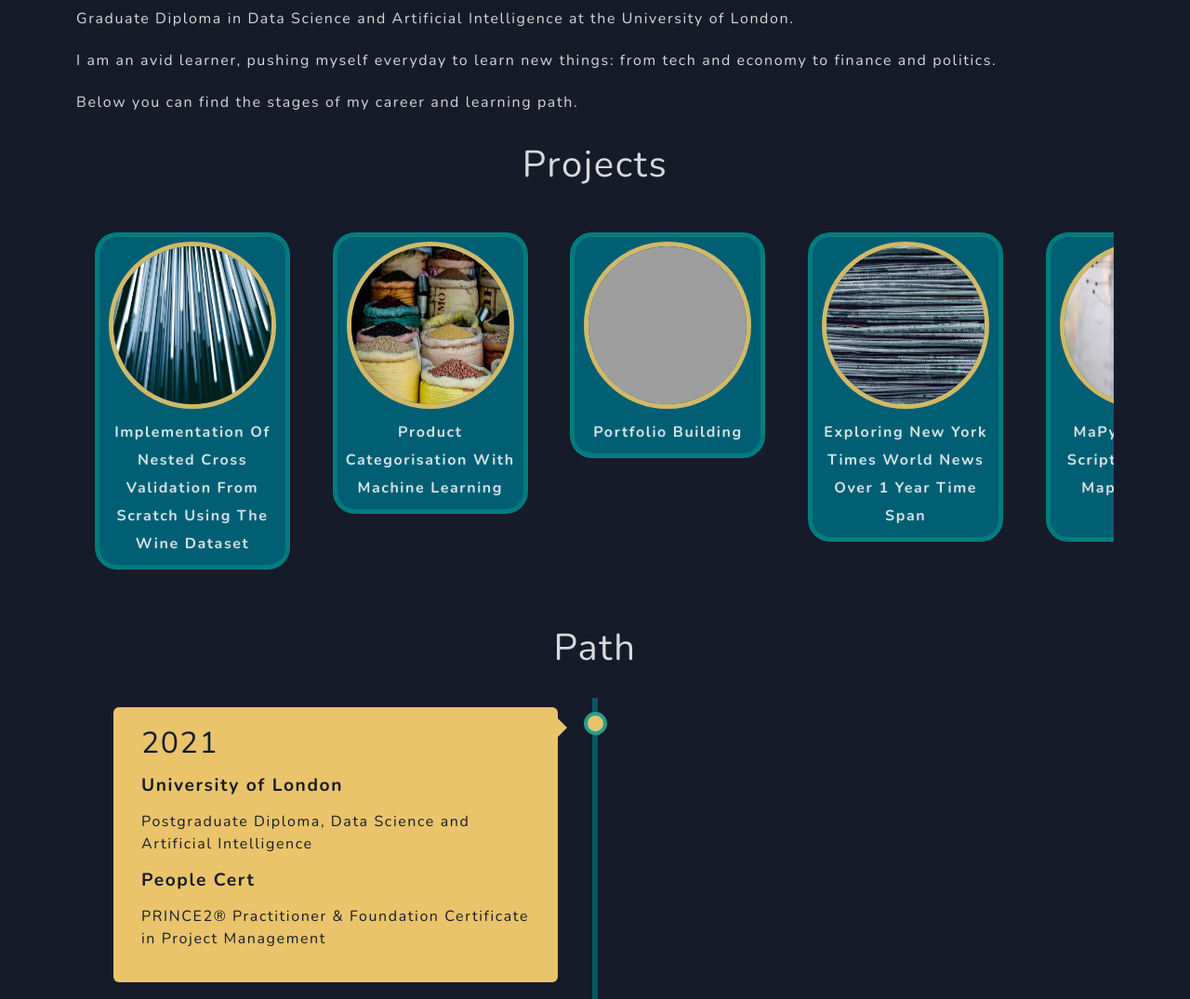
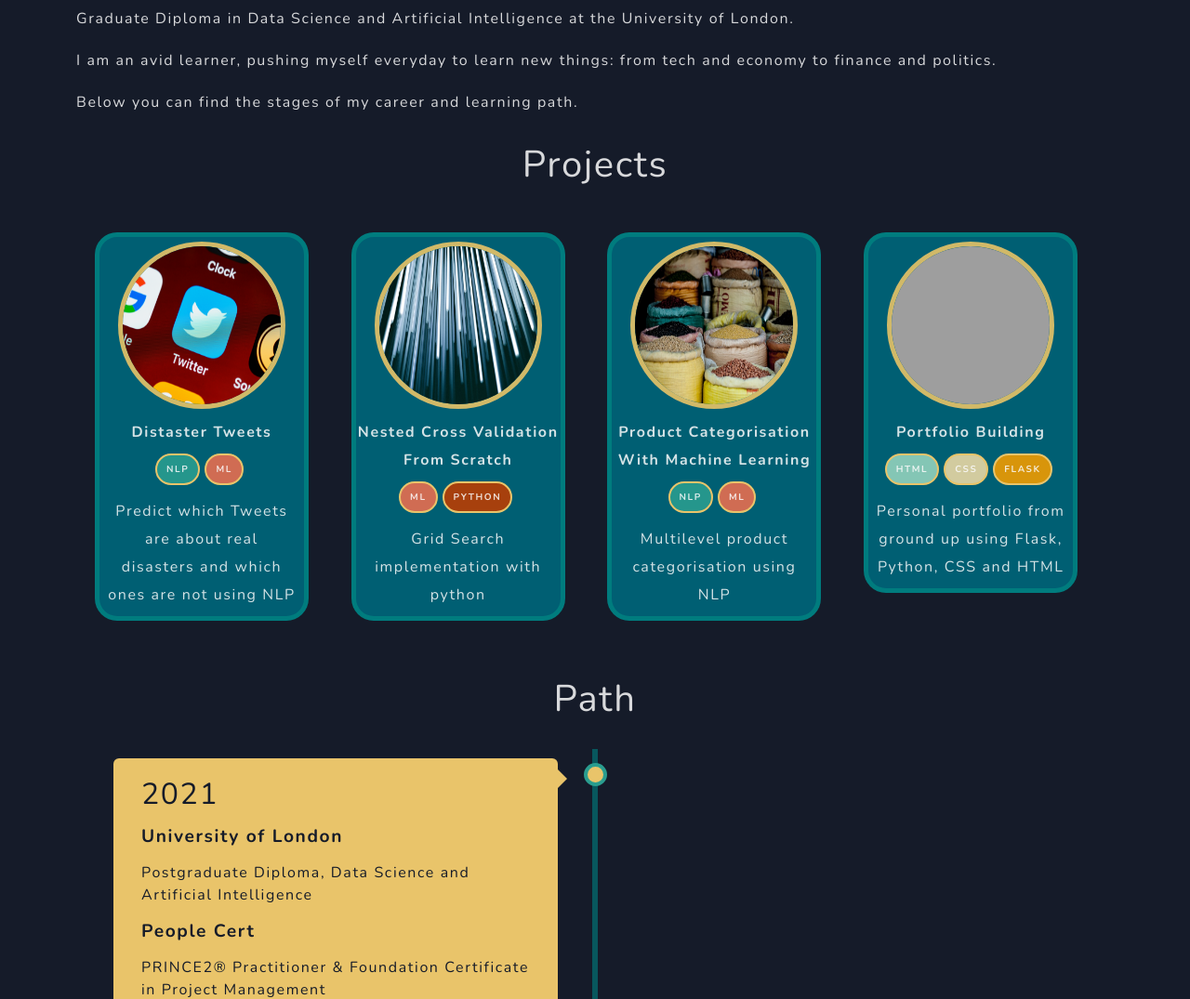
Before and after one commit to massigarg/portfolio, a Flask app: page /about in a window 1280 px wide. Shown: the part 365-1440 px from the top of the page at 93% size. Run offline with Flask 2, Linux system fonts and the light colour scheme; some libraries are stand-ins or nearby versions; grey boxes are pictures that could not be loaded.

Commit message:
added project tags

```diff
--- a/app.py
+++ b/app.py
@@ -37,5 +37,5 @@
     return render_template("first_article.html", title="Article")
 
 
-# if __name__ == "__main__":
-#     app.run(debug=True)
+if __name__ == "__main__":
+    app.run(debug=True)
--- a/static/css/about.css
+++ b/static/css/about.css
@@ -135,7 +135,7 @@
 .card {
   margin: 20px 20px;
   box-sizing: content-box;
-  width: 200px;
+  width: 220px;
   border: 5px solid hsl(180, 100%, 25%, 0.90);
   border-radius: 1.5em;
   background-color: #005f73;
@@ -150,6 +150,60 @@
   white-space:normal;
   font-weight: 700;
   text-transform: capitalize;
+}
+
+.card .tag-wrap {
+  display: flex;
+  flex-direction: row;
+  justify-content: center;
+  align-items: center;
+  flex-wrap: wrap-reverse;
+}
+
+.card .tag {
+  margin-right: 5px;
+  background-color: hsl(12, 76%, 61%, .90);
+  padding: 0 10px;
+  border: 2px solid #e9c46a ;
+  border-radius: 30px;
+  width: min-content;
+  height: min-content;
+  text-align: center;
+  text-transform: uppercase;
+  font-size: 10px;
+  font-weight: 700;
+}
+
+#nlp {
+  background-color:hsl(173, 58%, 39%, 0.9);
+}
+#ml {
+  background-color:hsl(12, 76%, 61%, .90);
+}
+#flask {
+  background-color: hsl(39, 100%, 47%, 0.9);
+}
+#html {
+  background-color: hsl(160, 41%, 70%, 0.9);
+}
+#css {
+  background-color: hsl(45, 60%, 78%, 0.9);
+}
+#python {
+  background-color: hsl(19, 97%, 37%, 0.9);
+}
+#time-series {
+  background-color: hsl(152, 41%, 52%, 0.9);
+}
+
+
+.card .card-description{
+  margin-top: 5px;
+  text-align: center;
+  overflow: auto;
+  white-space:normal;
+  font-weight:300;
+  padding: 8px;
 }
 
 #card-image {
--- a/templates/about.html
+++ b/templates/about.html
@@ -70,33 +70,75 @@
         <section class="projects">
 
             <div class="card">
+                <a href="https://github.com/massigarg/disaster-tweet">
+                    <img alt="" src="{{url_for('static', filename='img/tweet.jpg')}}" id="card-image">
+                </a>
+
+                <div class="card-title">Distaster Tweets</div>
+                <div class="tag-wrap">
+                    <div class="tag" id="nlp">nlp</div>
+                    <div class="tag" id="ml">ml</div>
+                </div>
+                <div class="card-description">Predict which Tweets are about real disasters and which ones are not using
+                    NLP</div>
+            </div>
+
+            <div class="card">
                 <a href="https://github.com/massigarg/portfolio">
                     <img alt="" src="{{url_for('static', filename='img/data_analysis.jpg')}}" id="card-image">
                 </a>
 
-                <div class="card-title">Implementation of nested cross validation from scratch using the Wine
-                    dataset</div>
+                <div class="card-title">Nested cross validation from scratch</div>
+                <div class="tag-wrap">
+                    <div class="tag" id="ml">ml</div>
+                    <div class="tag" id="python">python</div>
+                </div>
 
+                <div class="card-description">Grid Search implementation with python</div>
 
             </div>
+
             <div class="card">
                 <a href="https://github.com/massigarg/Product-Categorisation">
                     <img alt="" src="{{url_for('static', filename='img/category.jpg')}}" id="card-image">
                 </a>
 
                 <div class="card-title">Product categorisation with machine learning</div>
+                <div class="tag-wrap">
+                    <div class="tag" id="nlp">nlp</div>
+                    <div class="tag" id="ml">ml</div>
+                </div>
+                <div class="card-description">Multilevel product categorisation using NLP</div>
             </div>
+
             <div class="card">
                 <img alt="" src="{{url_for('static', filename='img/coding_image.jpg')}}" id="card-image">
                 <div class="card-title">Portfolio building </div>
+                <div class="tag-wrap">
+                    <div class="tag" id="html">html</div>
+                    <div class="tag" id="css">css</div>
+                    <div class="tag" id="flask">flask</div>
+                </div>
+
+                <div class="card-description">Personal portfolio from ground up using Flask, Python, CSS and HTML</div>
             </div>
+
             <div class="card">
                 <img alt="" src="{{url_for('static', filename='img/news.jpg')}}" id="card-image">
-                <div class="card-title">Exploring New York Times world news over 1 year time span</div>
+                <div class="card-title">New York Times news analysis</div>
+                <div class="tag-wrap">
+                    <div class="tag" id="nlp">nlp</div>
+                    <div class="tag" id="time-series">time series</div>
+                </div>
+                <div class="card-description">Exploring NYT world news over 1 year time span</div>
             </div>
             <div class="card">
                 <img alt="" src="{{url_for('static', filename='img/map.jpg')}}" id="card-image">
-                <div class="card-title">MaPy - a Python script to create a map from your photos</div>
+                <div class="card-title">MaPy</div>
+                <div class="tag-wrap">
+                    <div class="tag" id="python">python</div>
+                </div>
+                <div class="card-description">A Python script to create a map from your photos</div>
             </div>
 
     </div>
```
Also changed, not shown: static/img/tweet.jpg (added).
